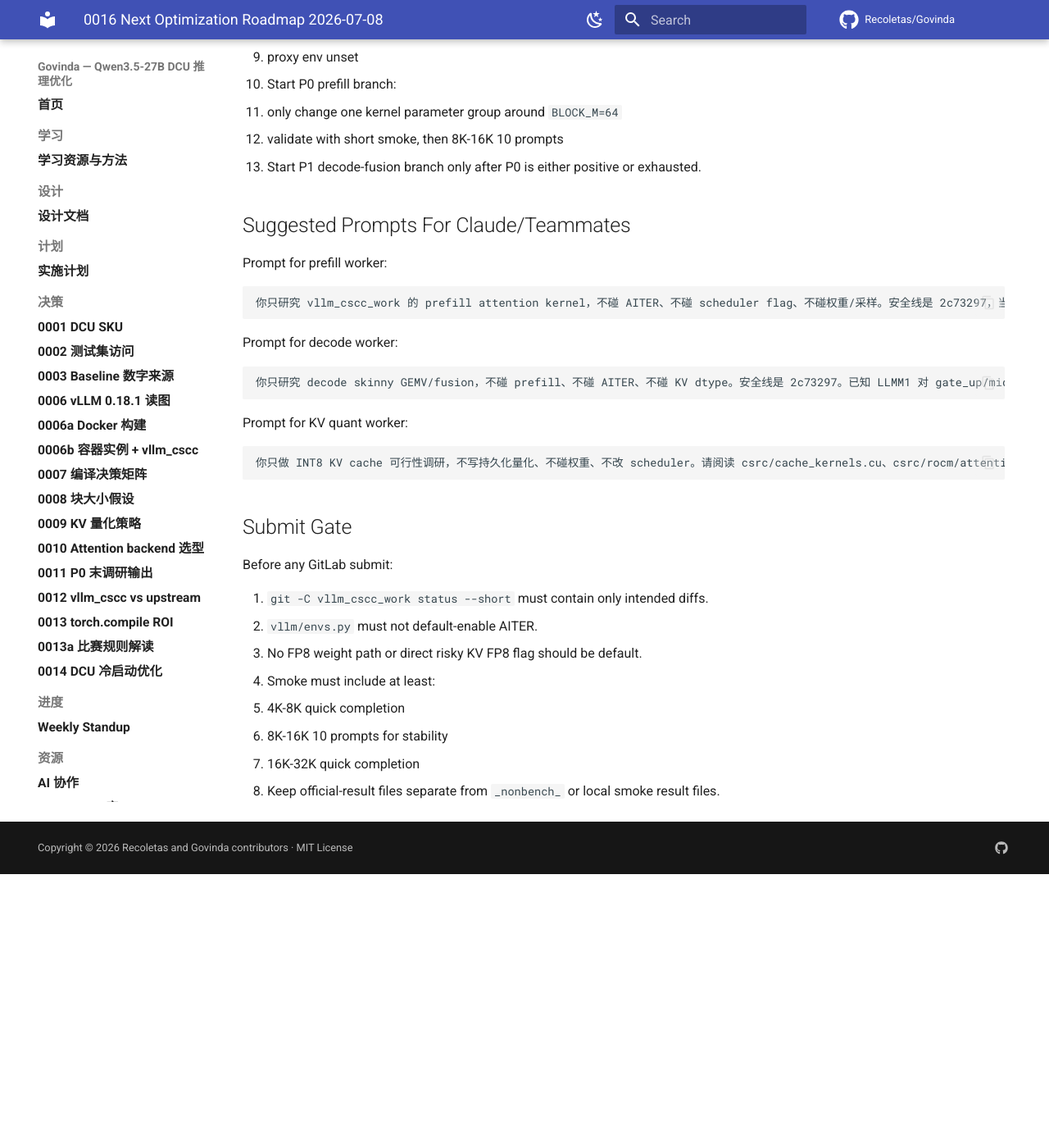
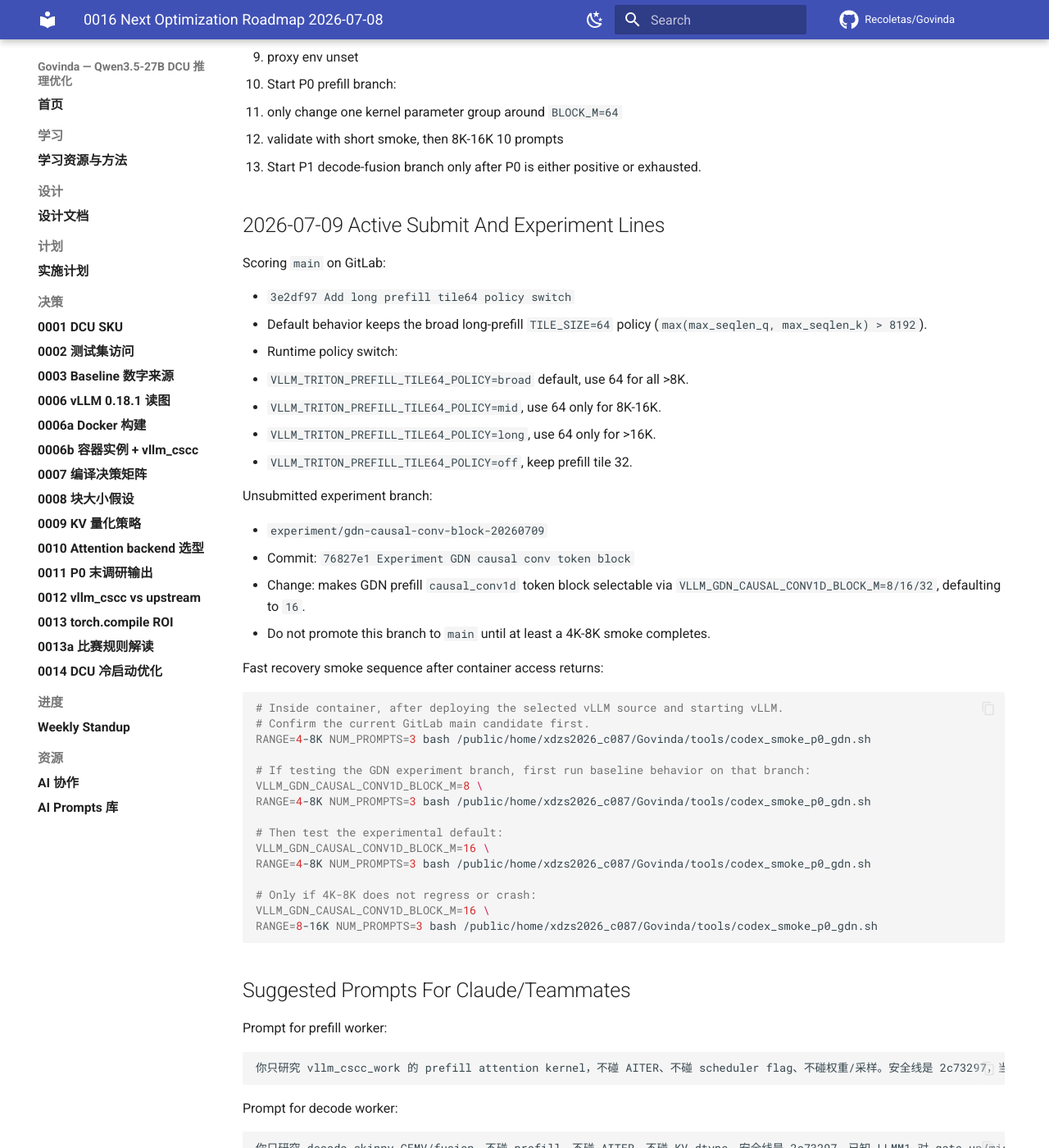
Before and after one commit to Recoletas/Govinda, an MkDocs documentation site: the page built from docs/decisions/0016-next-optimization-roadmap-2026-07-08.md, in a window 1280 px wide and 1400 px high, scrolled down 7859 px. Shown: the whole window at 82% size. Built offline with MkDocs 1.6.1 and Material for MkDocs 9.7.7, drawn with Linux system fonts in a browser that asks for light colours; comment, search, counter and statistics services are not loaded; before the commit the page ends 8925 px from its top, so only the background shows below that.

Commit message:
Record active P0 submit and smoke lines

````diff
--- a/docs/decisions/0016-next-optimization-roadmap-2026-07-08.md
+++ b/docs/decisions/0016-next-optimization-roadmap-2026-07-08.md
@@ -308,6 +308,47 @@ When a new container is available:
    - validate with short smoke, then 8K-16K 10 prompts
 5. Start P1 decode-fusion branch only after P0 is either positive or exhausted.
 
+## 2026-07-09 Active Submit And Experiment Lines
+
+Scoring `main` on GitLab:
+
+- `3e2df97 Add long prefill tile64 policy switch`
+- Default behavior keeps the broad long-prefill `TILE_SIZE=64` policy
+  (`max(max_seqlen_q, max_seqlen_k) > 8192`).
+- Runtime policy switch:
+  - `VLLM_TRITON_PREFILL_TILE64_POLICY=broad` default, use 64 for all >8K.
+  - `VLLM_TRITON_PREFILL_TILE64_POLICY=mid`, use 64 only for 8K-16K.
+  - `VLLM_TRITON_PREFILL_TILE64_POLICY=long`, use 64 only for >16K.
+  - `VLLM_TRITON_PREFILL_TILE64_POLICY=off`, keep prefill tile 32.
+
+Unsubmitted experiment branch:
+
+- `experiment/gdn-causal-conv-block-20260709`
+- Commit: `76827e1 Experiment GDN causal conv token block`
+- Change: makes GDN prefill `causal_conv1d` token block selectable via
+  `VLLM_GDN_CAUSAL_CONV1D_BLOCK_M=8/16/32`, defaulting to `16`.
+- Do not promote this branch to `main` until at least a 4K-8K smoke completes.
+
+Fast recovery smoke sequence after container access returns:
+
+```bash
+# Inside container, after deploying the selected vLLM source and starting vLLM.
+# Confirm the current GitLab main candidate first.
+RANGE=4-8K NUM_PROMPTS=3 bash /public/home/xdzs2026_c087/Govinda/tools/codex_smoke_p0_gdn.sh
+
+# If testing the GDN experiment branch, first run baseline behavior on that branch:
+VLLM_GDN_CAUSAL_CONV1D_BLOCK_M=8 \
+RANGE=4-8K NUM_PROMPTS=3 bash /public/home/xdzs2026_c087/Govinda/tools/codex_smoke_p0_gdn.sh
+
+# Then test the experimental default:
+VLLM_GDN_CAUSAL_CONV1D_BLOCK_M=16 \
+RANGE=4-8K NUM_PROMPTS=3 bash /public/home/xdzs2026_c087/Govinda/tools/codex_smoke_p0_gdn.sh
+
+# Only if 4K-8K does not regress or crash:
+VLLM_GDN_CAUSAL_CONV1D_BLOCK_M=16 \
+RANGE=8-16K NUM_PROMPTS=3 bash /public/home/xdzs2026_c087/Govinda/tools/codex_smoke_p0_gdn.sh
+```
+
 ## Suggested Prompts For Claude/Teammates
 
 Prompt for prefill worker:
````
